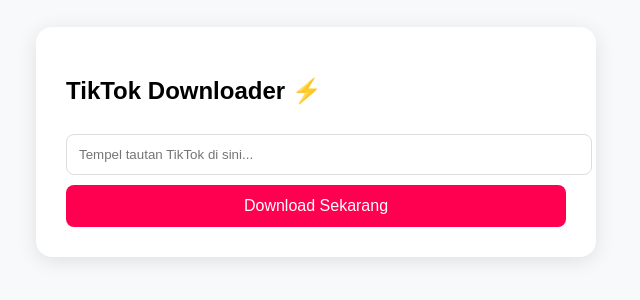
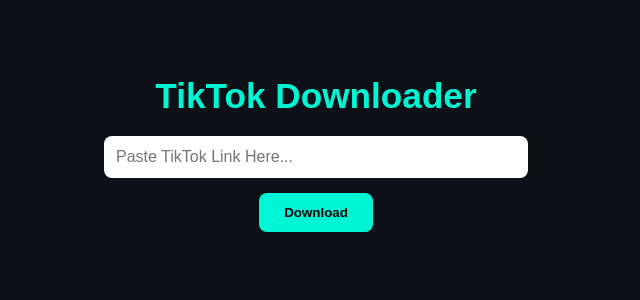
Before and after one commit to ragzasoyyy/ragzanjay, a website: page index.html in a window 1280 px wide. Shown: the part 258-558 px from the top of the page, without its empty margins (324-964 px from the left). Drawn offline with Linux system fonts and the light colour scheme.

Commit message:
Update index.html

```diff
--- a/index.html
+++ b/index.html
@@ -1,51 +1,120 @@
 <!DOCTYPE html>
-<html lang="id">
+<html lang="en">
 <head>
   <meta charset="UTF-8">
   <meta name="viewport" content="width=device-width, initial-scale=1.0">
-<title>TikTok Downloader Realtime ⚡</title>
+  <title>TikTok Downloader</title>
   <style>
-body {font-family: 'Poppins', sans-serif; background: #f8f9fa; display: flex; flex-direction: column; align-items: center; justify-content: center; height: 100vh; margin: 0;}
-.container {background: #fff; padding: 30px; border-radius: 16px; box-shadow: 0 4px 20px rgba(0,0,0,0.1); width: 90%; max-width: 500px;}
-input {width: 100%; padding: 12px; border: 1px solid #ddd; border-radius: 8px; margin-top: 10px;}
-button {background: #ff0050; border: none; color: white; padding: 12px; width: 100%; border-radius: 8px; margin-top: 10px; font-size: 16px; cursor: pointer;}
-button:hover {background: #e6004a;}
-video {width: 100%; margin-top: 20px; border-radius: 10px;}
+    body {
+      font-family: 'Poppins', sans-serif;
+      background: #0d1117;
+      color: #fff;
+      display: flex;
+      flex-direction: column;
+      align-items: center;
+      justify-content: center;
+      min-height: 100vh;
+      margin: 0;
+    }
+    h1 {
+      color: #00f5d4;
+      font-size: 2.2em;
+      margin-bottom: 20px;
+    }
+    input {
+      width: 80%;
+      max-width: 400px;
+      padding: 12px;
+      border-radius: 8px;
+      border: none;
+      outline: none;
+      font-size: 1em;
+    }
+    button {
+      margin-top: 15px;
+      padding: 12px 25px;
+      background: #00f5d4;
+      border: none;
+      color: #000;
+      border-radius: 8px;
+      cursor: pointer;
+      font-weight: bold;
+    }
+    .result {
+      margin-top: 25px;
+      background: #161b22;
+      padding: 20px;
+      border-radius: 12px;
+      max-width: 500px;
+      text-align: center;
+      display: none;
+    }
+    video {
+      width: 100%;
+      border-radius: 8px;
+      margin-top: 10px;
+    }
+    a.download {
+      display: block;
+      background: #00f5d4;
+      color: #000;
+      padding: 10px;
+      border-radius: 8px;
+      text-decoration: none;
+      margin-top: 10px;
+      font-weight: 600;
+    }
   </style>
 </head>
 <body>
-<div class="container">
-  <h2>TikTok Downloader ⚡</h2>
-  <input type="text" id="url" placeholder="Tempel tautan TikTok di sini..." />
-  <button onclick="download()">Download Sekarang</button>
-  <div id="result"></div>
+  <h1>TikTok Downloader</h1>
+  <input id="tiktokUrl" type="text" placeholder="Paste TikTok Link Here..." />
+  <button id="downloadBtn">Download</button>
+
+  <div id="result" class="result">
+    <p id="statusText">Processing...</p>
+    <video id="preview" controls></video>
+    <a id="downloadLink" class="download" target="_blank">Download Video</a>
   </div>
 
   <script>
-async function download() {
-  const url = document.getElementById("url").value.trim();
-  const resultDiv = document.getElementById("result");
-  if (!url) return alert("Masukkan tautan TikTok dulu!");
+    document.getElementById("downloadBtn").addEventListener("click", async () => {
+      const url = document.getElementById("tiktokUrl").value.trim();
+      const resultBox = document.getElementById("result");
+      const preview = document.getElementById("preview");
+      const link = document.getElementById("downloadLink");
+      const statusText = document.getElementById("statusText");
 
-  resultDiv.innerHTML = "⏳ Memproses...";
+      if (!url) {
+        alert("Please enter a TikTok link!");
+        return;
+      }
+
+      resultBox.style.display = "block";
+      statusText.textContent = "Fetching video...";
+
       try {
-    const res = await fetch(`/api/tiktok?url=${encodeURIComponent(url)}`);
-    const data = await res.json();
+        const response = await fetch(`/api/tiktok?url=${encodeURIComponent(url)}`);
+        const data = await response.json();
 
-    if (!data.status) return (resultDiv.innerHTML = "❌ " + data.error);
+        if (!data.status) {
+          statusText.textContent = "❌ Failed to process TikTok URL!";
+          return;
+        }
 
-    const videoUrl = data.server2?.video || data.server1?.video;
-
-    resultDiv.innerHTML = `
-      <h3>✅ Video Siap Diupload!</h3>
-      <video controls src="${videoUrl}" autoplay loop></video>
-      <p><strong>Deskripsi:</strong> ${data.server2?.desc || "Tidak ada deskripsi"}</p>
-      <a href="${videoUrl}" download>⬇️ Download Video</a>
-    `;
-  } catch (e) {
-    resultDiv.innerHTML = "❌ Gagal mengambil video TikTok!";
+        const videoUrl = data.server1?.video || data.server2?.url;
+        if (videoUrl) {
+          preview.src = videoUrl;
+          link.href = videoUrl;
+          link.textContent = "⬇ Download Now";
+          statusText.textContent = "✅ Video Ready!";
+        } else {
+          statusText.textContent = "❌ Video not found!";
         }
+      } catch (err) {
+        statusText.textContent = "⚠️ Error: " + err.message;
       }
+    });
   </script>
 </body>
 </html>
```
Lines whose indentation alone changed are shown as unchanged.
